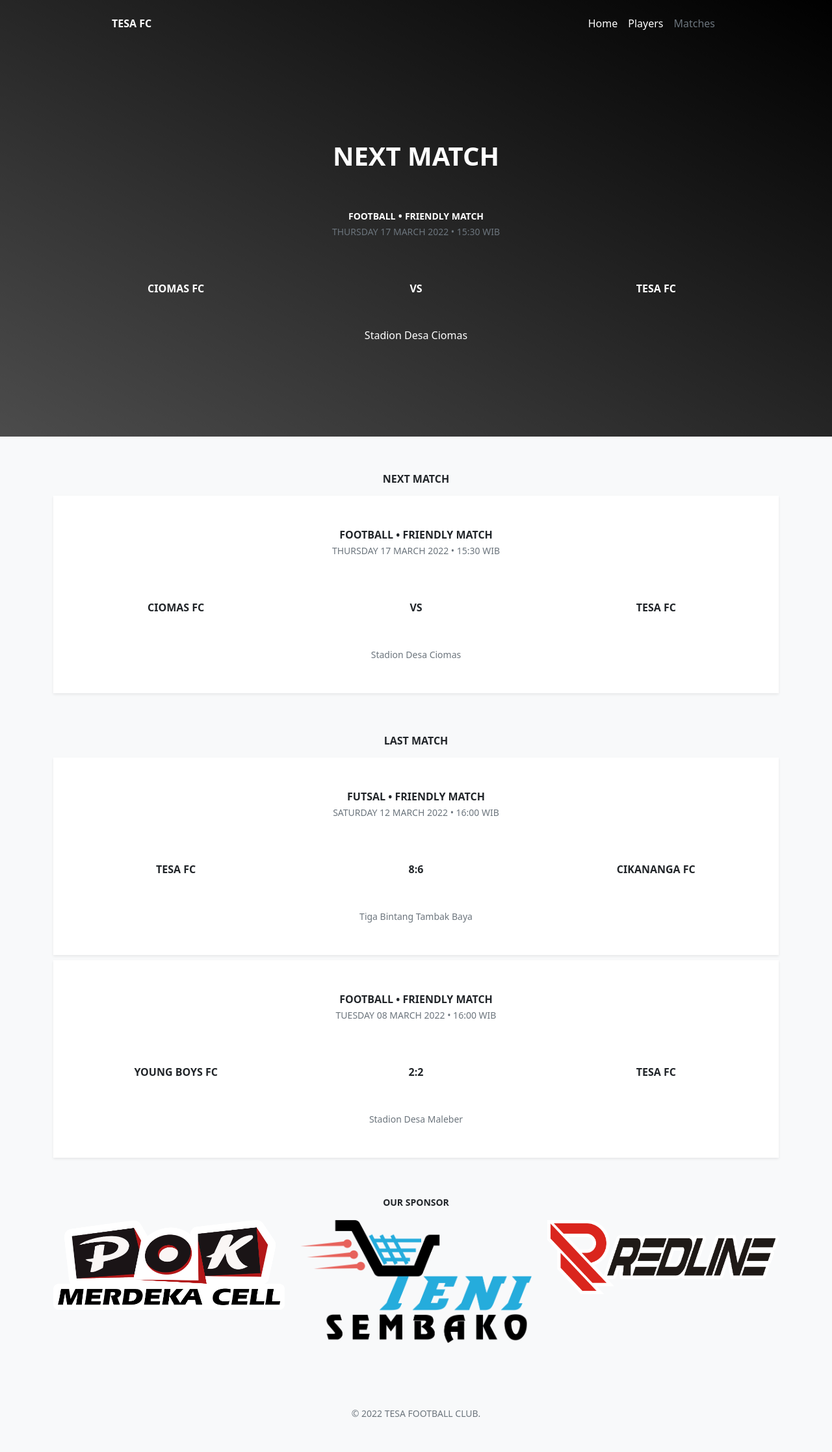
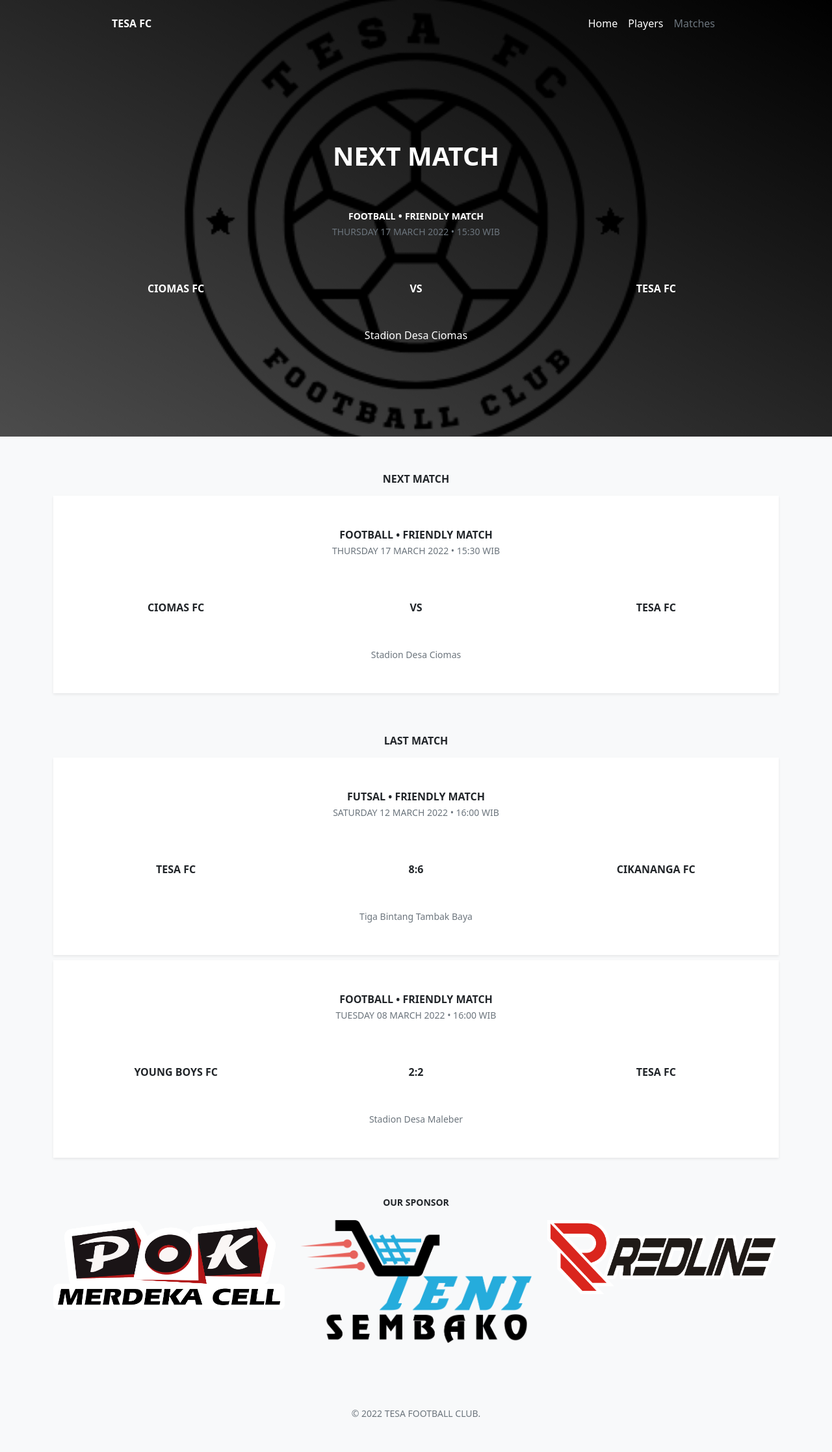
Before and after one commit to tesafc/www2, a Jekyll site: the page built from matches.html, in a window 1280 px wide. Shown: the whole page at 65% size. Built offline with Jekyll 4.4.1, drawn with Linux system fonts in a browser that asks for light colours.

Commit message:
Update matches.html

```diff
--- a/matches.html
+++ b/matches.html
@@ -2,7 +2,7 @@
 layout: match
 header: header-matches
 title: matches
-image:
+image: /assets/img/logo-2.png
 ---
 
 <div class="bg-light">
```
